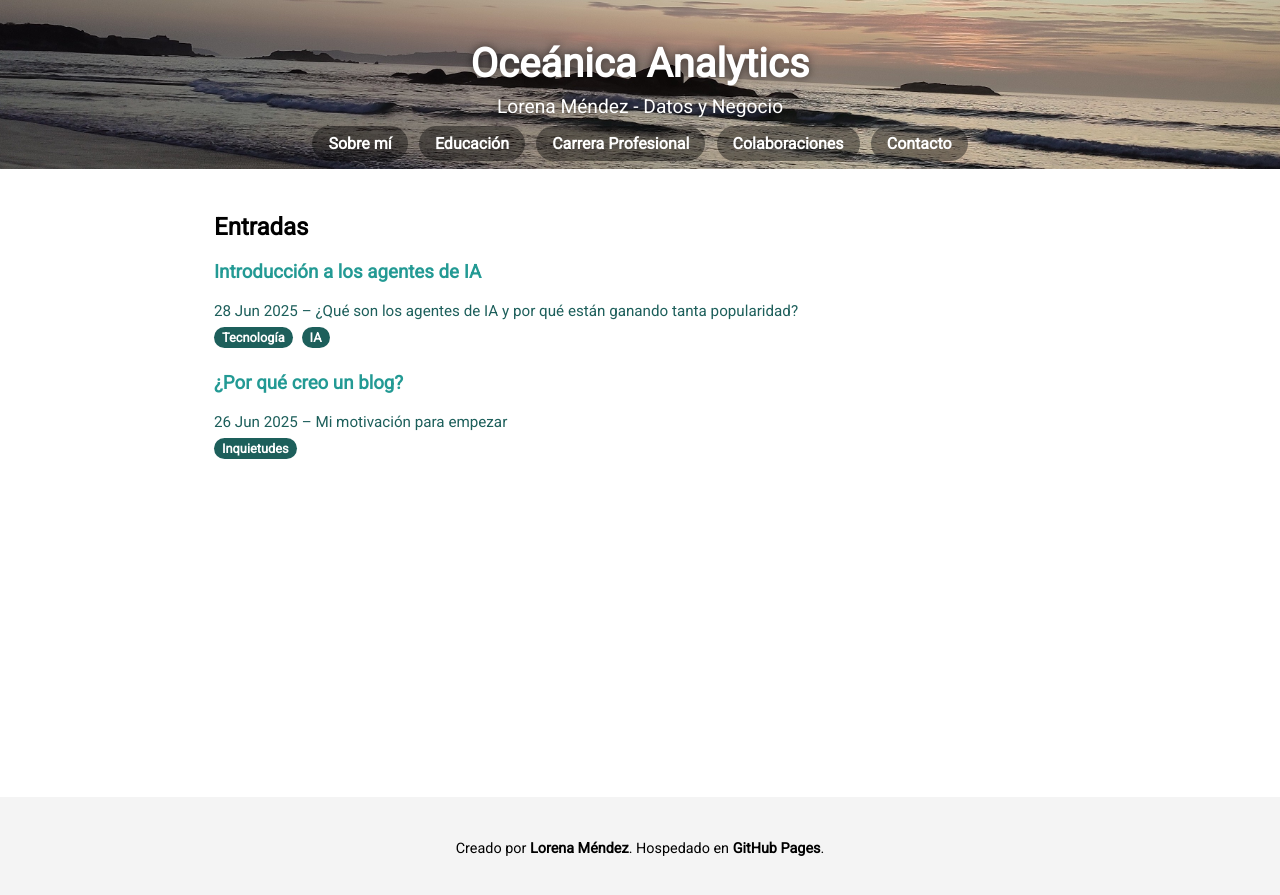
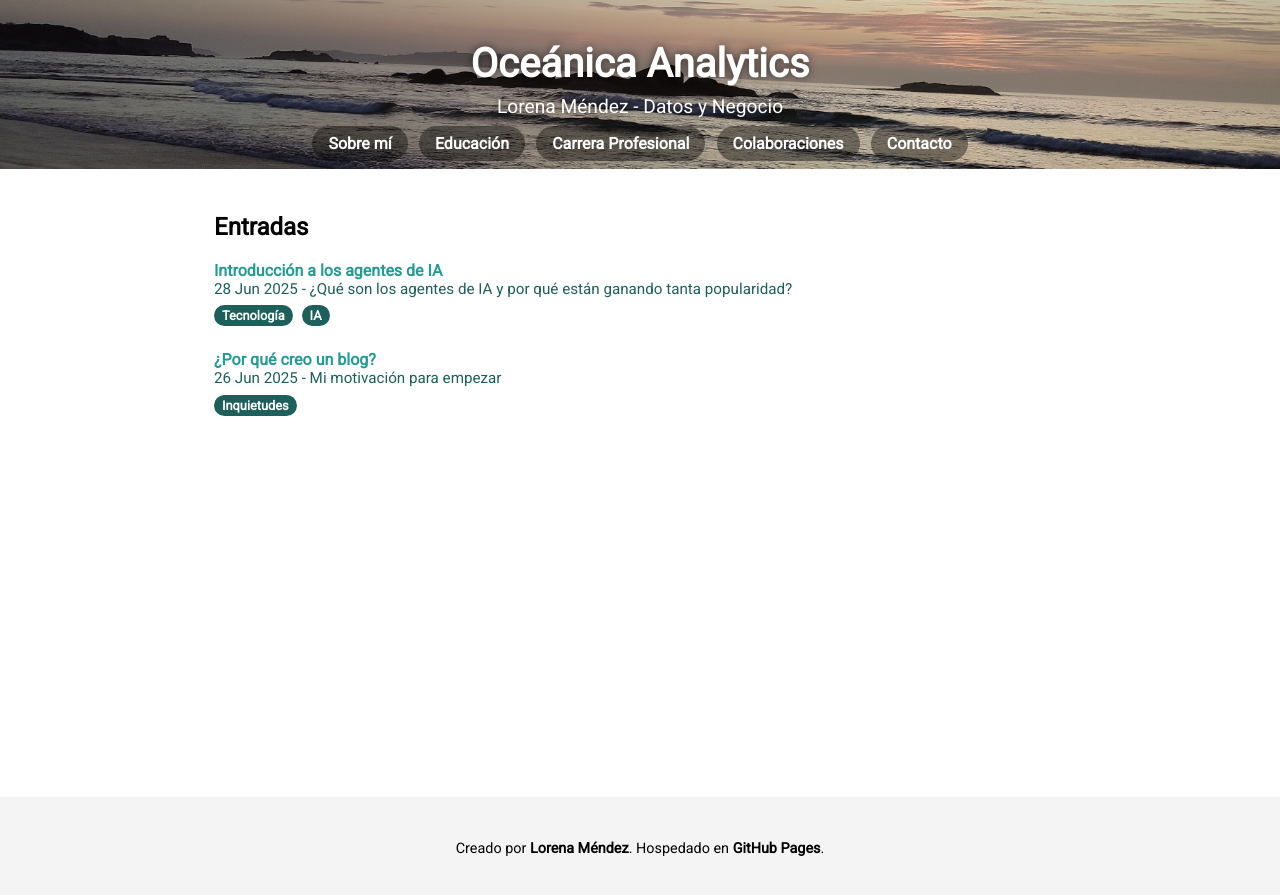
Before and after one commit to lmendezotero/lmendezotero.github.io, a Jekyll site: the page built from index.md, in a window 1280 px wide. Shown: the top 895 px of the page. Built offline with Jekyll 4.4.1, drawn with Linux system fonts in a browser that asks for light colours; the list of posts is cut into pages by our own code.

Commit message:
Update index.md

```diff
--- a/index.md
+++ b/index.md
@@ -8,17 +8,19 @@ title: Inicio
 <ul class="post-list">
   {% for post in site.posts %}
     <li class="post-item">
-      <h3 class="post-title"><a href="{{ post.url | relative_url }}">{{ post.title }}</a></h3>
-      <p class="post-meta">
-        {{ post.date | date: "%d %b %Y" }}{% if post.subtitle %} – {{ post.subtitle }}{% endif %}
-      </p>
-      <div class="post-categories">
-        {% if post.categories %}
+      <div class="post-title">
+        <a href="{{ post.url | relative_url }}">{{ post.title }}</a>
+      </div>
+      <div class="post-meta">
+        {{ post.date | date: "%d %b %Y" }}{% if post.subtitle %} - {{ post.subtitle }}{% endif %}
+      </div>
+      {% if post.categories %}
+        <div class="post-categories">
           {% for category in post.categories %}
             <span class="category-badge">{{ category }}</span>
           {% endfor %}
-        {% endif %}
-      </div>
+        </div>
+      {% endif %}
     </li>
   {% endfor %}
 </ul>
```
